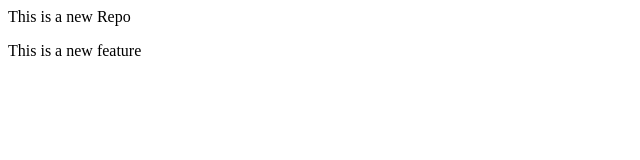
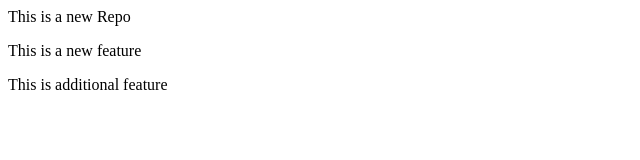
Before and after one commit to NishantChoudhary25/LocalRepo, a plain HTML site: page index.html in a window 1280 px wide. Shown: the whole page, without its empty margins (0-640 px from the left). Drawn offline with Linux system fonts and the light colour scheme.

Commit message:
additionalfeature

```diff
--- a/index.html
+++ b/index.html
@@ -1,2 +1,3 @@
 <p>This is a new Repo</p>
 <p>This is a new feature</p>
+<p>This is additional feature</p>
```
